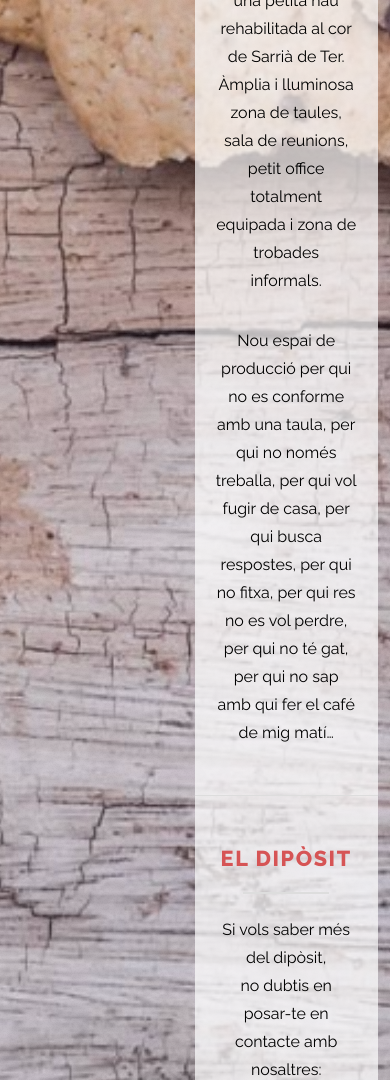
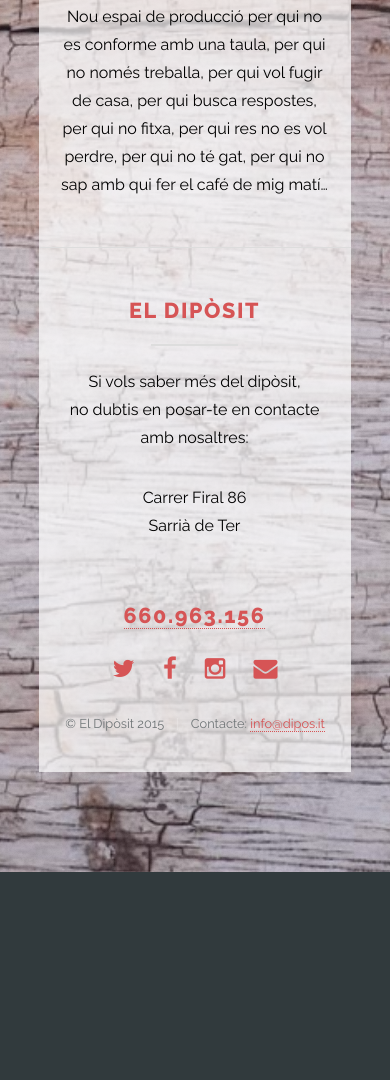
Before and after one commit to davecarter/eldiposit, a plain HTML site: page index.html in a window 390 px wide. Shown: the part 920-2000 px from the top of the page. After the commit the page ends 1792 px from the top, so only its background shows below. Drawn offline with nearby package versions, Linux system fonts and the light colour scheme.

Commit message:
added responsive layout

```diff
--- a/assets/sass/main.scss
+++ b/assets/sass/main.scss
@@ -1289,6 +1289,11 @@
 					margin: 0 0 (_size(element-margin) * 2) 0;
 				}
 
+				.subcontainer {
+					left: 10%;
+					width: 80%;
+				}
+
 				.container {
 					@include padding($size-padding-tb, $size-padding-lr, (0, 0, 7em, 0));
 
@@ -1306,6 +1311,12 @@
 					width: 80%;
 				}
 
+				.subcontainer {
+					left: 50%;
+			    width: 80%;
+			    top: 8%;
+				}
+
 				.container {
 					margin-left: -40%;
 					padding: $size-padding-lr;
@@ -1347,6 +1358,11 @@
 		/* Main */
 
 			.main {
+
+				.subcontainer {
+					  top: -100px;
+				}
+
 				.container {
 					@include padding($size-padding-tb, $size-padding-lr);
 
@@ -1376,8 +1392,17 @@
 						font-size: 2em;
 					}
 
+					h1.coworking {
+						margin-top: -10px;
+						letter-spacing: 0px;
+					}
+
 					p {
 						margin-top: 1em;
+					}
+
+					p.dreamers {
+						margin-bottom: 0;
 					}
 				}
 
@@ -1407,6 +1432,12 @@
 
 			html, body {
 				min-width: 320px;
+			}
+
+			.main {
+				.subcontainer {
+					  top: -100px;
+				}
 			}
 
 		/* List */
--- a/index.html
+++ b/index.html
@@ -54,14 +54,14 @@
 							</header>
 							<p>Si vols saber més del dipòsit,<br />
 									no dubtis en posar-te en contacte amb nosaltres:</p>
-							<p>Carrer Firal 86, Sarrià de Ter</p>
+							<p>Carrer Firal 86<br />Sarrià de Ter</p>
 							<br />
 							<h2><a href="tel:660.963.156">660.963.156</a></h2>
 						</div>
 						<ul class="icons">
-							<li><a href="#" class="icon alt fa-twitter"><span class="label">Twitter</span></a></li>
-							<li><a href="#" class="icon alt fa-facebook"><span class="label">Facebook</span></a></li>
-							<li><a href="#" class="icon alt fa-instagram"><span class="label">Instagram</span></a></li>
+							<li><a href="https://twitter.com/el_diposit" class="icon alt fa-twitter"><span class="label">Twitter</span></a></li>
+							<li><a href="https://www.facebook.com/espaicoworkingeldiposit" class="icon alt fa-facebook"><span class="label">Facebook</span></a></li>
+							<li><a href="https://www.instagram.com/el_diposit_espai_coworking/" class="icon alt fa-instagram"><span class="label">Instagram</span></a></li>
 							<li><a href="mailto:info@dipos.it?subject=Contacte des de la Web el.dipos.it" class="icon alt fa-envelope"><span class="label">Email</span></a></li>
 						</ul>
 						<ul class="copyright">
```
Also changed, not shown: assets/css/main.css, 2 other files.
